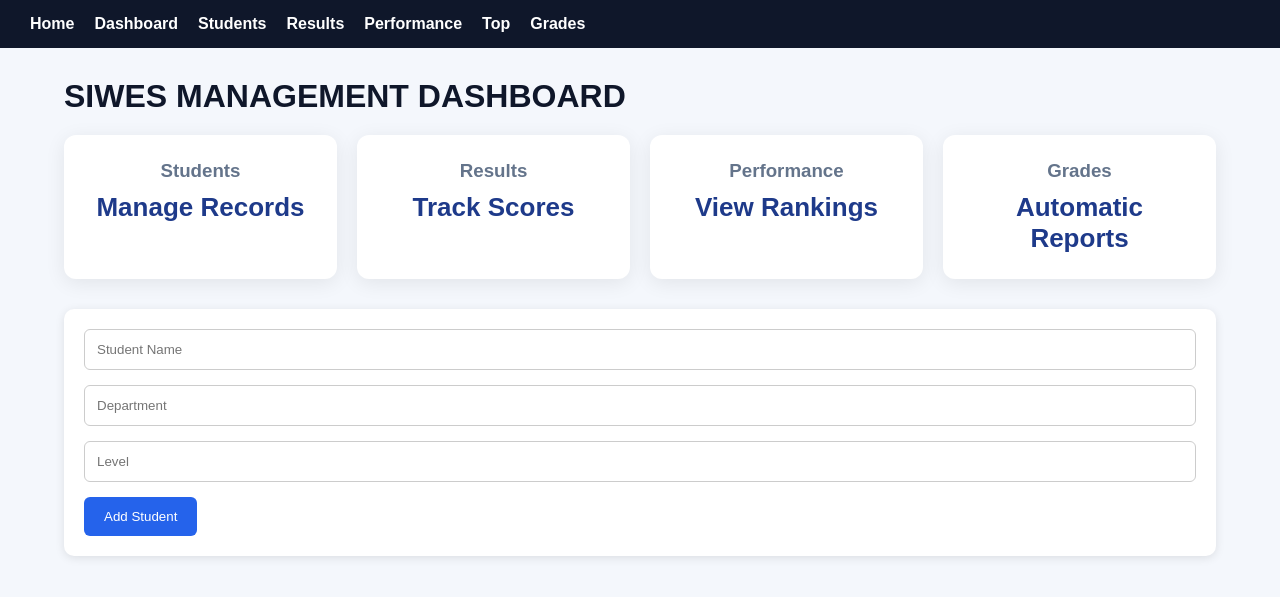
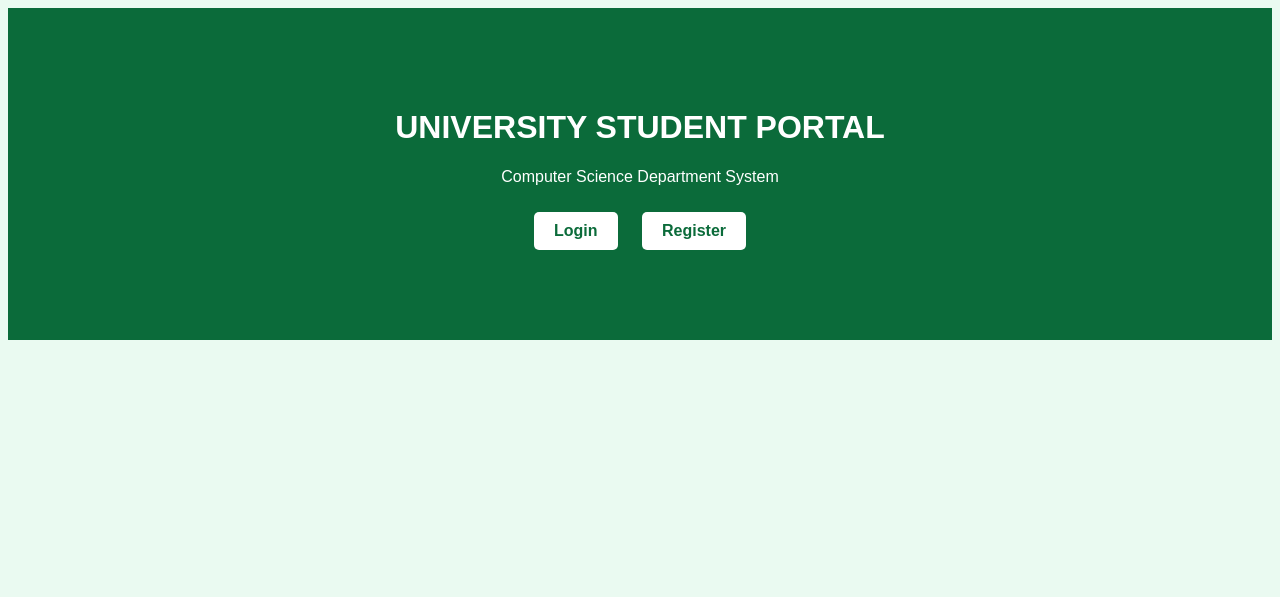
Before and after one commit to Lamxzy/sahab101, a Flask app: page / in a window 1280 px wide. Shown: the top 597 px of the page. Run offline with Flask 3, Linux system fonts and the light colour scheme; some libraries are stand-ins or nearby versions.

Commit message:
Updated SIWES project with new features

```diff
--- a/app.py
+++ b/app.py
@@ -1,275 +1,119 @@
 import os
 import psycopg2
-from flask import Flask, render_template, request, redirect, url_for
+from flask import Flask, render_template, request, redirect, url_for, session
+from werkzeug.security import generate_password_hash, check_password_hash
 
 app = Flask(__name__)
+app.secret_key = "siwes_portal_key"
 
-# ================= DATABASE ================= #
-def connect():
+def db():
     return psycopg2.connect(os.environ["DATABASE_URL"], sslmode="require")
 
-# ================= HOME ================= #
+# HOME
 @app.route("/")
 def home():
-    return render_template("index.html")
+    if "user" in session:
+        return render_template("dashboard.html", user=session["user"])
+    return render_template("home.html")
 
+# REGISTER
+@app.route("/register", methods=["GET","POST"])
+def register():
+    if request.method == "POST":
+        name = request.form["name"]
+        email = request.form["email"]
+        password = generate_password_hash(request.form["password"])
 
-# ================= STUDENTS ================= #
+        conn = db()
+        cur = conn.cursor()
+        cur.execute("INSERT INTO users(name,email,password) VALUES(%s,%s,%s)",
+                    (name,email,password))
+        conn.commit()
+        conn.close()
+        return redirect(url_for("login"))
+
+    return render_template("register.html")
+
+# LOGIN
+@app.route("/login", methods=["GET","POST"])
+def login():
+    if request.method == "POST":
+        email = request.form["email"]
+        password = request.form["password"]
+
+        conn = db()
+        cur = conn.cursor()
+        cur.execute("SELECT * FROM users WHERE email=%s", (email,))
+        user = cur.fetchone()
+        conn.close()
+
+        if user and check_password_hash(user[3], password):
+            session["user"] = user[1]
+            session["id"] = user[0]
+            return redirect(url_for("home"))
+
+    return render_template("login.html")
+
+# LOGOUT
+@app.route("/logout")
+def logout():
+    session.clear()
+    return redirect(url_for("home"))
+
+# STUDENTS
 @app.route("/students")
 def students():
-    conn = connect()
+    if "user" not in session:
+        return redirect(url_for("login"))
+
+    conn = db()
     cur = conn.cursor()
-    cur.execute("SELECT * FROM students ORDER BY student_id")
+    cur.execute("SELECT * FROM students ORDER BY id")
     data = cur.fetchall()
-    cur.close()
     conn.close()
     return render_template("students.html", students=data)
 
-
 @app.route("/add_student", methods=["POST"])
 def add_student():
-    name = request.form["name"]
-    department = request.form["department"]
-    level = request.form["level"]
-
-    conn = connect()
+    conn = db()
     cur = conn.cursor()
-
-    cur.execute(
-        "INSERT INTO students (name, department, level) VALUES (%s, %s, %s)",
-        (name, department, level)
-    )
-
+    cur.execute("INSERT INTO students(name,department,level) VALUES(%s,%s,%s)",
+                (request.form["name"], request.form["department"], request.form["level"]))
     conn.commit()
-    cur.close()
     conn.close()
-
     return redirect(url_for("students"))
 
-@app.route("/search")
-def search():
-    q = request.args.get("q")
-
-    conn = connect()
-    cur = conn.cursor()
-
-    cur.execute("""
-        SELECT * FROM students
-        WHERE name ILIKE %s
-    """, ('%' + q + '%',))
-
-    results = cur.fetchall()
-    conn.close()
-
-    return render_template("students.html", students=results)
-
-@app.route("/delete_student/<int:student_id>")
-def delete_student(student_id):
-    conn = connect()
-    cur = conn.cursor()
-
-    # FIX: remove child records first
-    cur.execute("DELETE FROM courses WHERE student_id = %s", (student_id,))
-    cur.execute("DELETE FROM students WHERE student_id = %s", (student_id,))
-
-    conn.commit()
-    cur.close()
-    conn.close()
-
-    return redirect(url_for("students"))
-
-
-@app.route("/update_student/<int:student_id>", methods=["GET", "POST"])
-def update_student(student_id):
-    conn = connect()
-    cur = conn.cursor()
-
-    if request.method == "POST":
-        name = request.form["name"]
-        department = request.form["department"]
-        level = request.form["level"]
-
-        cur.execute("""
-            UPDATE students
-            SET name=%s, department=%s, level=%s
-            WHERE student_id=%s
-        """, (name, department, level, student_id))
-
-        conn.commit()
-        cur.close()
-        conn.close()
-
-        return redirect(url_for("students"))
-
-    cur.execute("SELECT * FROM students WHERE student_id=%s", (student_id,))
-    student = cur.fetchone()
-
-    cur.close()
-    conn.close()
-
-    return render_template("update_student.html", student=student)
-
-
-# ================= COURSES ================= #
-@app.route("/add_course", methods=["POST"])
-def add_course():
-    student_id = request.form["student_id"]
-    course_name = request.form["course_name"]
-    score = request.form["score"]
-
-    conn = connect()
-    cur = conn.cursor()
-
-    cur.execute(
-        "INSERT INTO courses (student_id, course_name, score) VALUES (%s, %s, %s)",
-        (student_id, course_name, score)
-    )
-
-    conn.commit()
-    cur.close()
-    conn.close()
-
-    return redirect(url_for("results"))
-
-
+# RESULTS
 @app.route("/results")
 def results():
-    conn = connect()
+    conn = db()
     cur = conn.cursor()
+    cur.execute("""
+        SELECT s.name, c.course, c.score
+        FROM students s
+        JOIN courses c ON s.id = c.student_id
+    """)
+    data = cur.fetchall()
+    conn.close()
+    return render_template("results.html", data=data)
 
-    cur.execute("""
-        SELECT s.name, c.course_name, c.score
-        FROM students s
-        JOIN courses c ON s.student_id = c.student_id
-        ORDER BY s.name
-    """)
-
-    data = cur.fetchall()
-
-    cur.close()
-    conn.close()
-
-    return render_template("results.html", results=data)
-
-
-# ================= PERFORMANCE ================= #
+# PERFORMANCE
 @app.route("/performance")
 def performance():
-    conn = connect()
+    conn = db()
     cur = conn.cursor()
+    cur.execute("""
+        SELECT s.name,
+               SUM(c.score),
+               AVG(c.score)
+        FROM students s
+        JOIN courses c ON s.id = c.student_id
+        GROUP BY s.id
+        ORDER BY SUM(c.score) DESC
+    """)
+    data = cur.fetchall()
+    conn.close()
+    return render_template("performance.html", data=data)
 
-    cur.execute("""
-        SELECT
-            s.name,
-            SUM(c.score) AS total,
-            AVG(c.score) AS avg,
-            RANK() OVER (ORDER BY SUM(c.score) DESC) AS rank
-        FROM students s
-        JOIN courses c ON s.student_id = c.student_id
-        GROUP BY s.student_id
-        ORDER BY rank
-    """)
-
-    data = cur.fetchall()
-
-    cur.close()
-    conn.close()
-
-    return render_template("performance.html", rows=data)
-
-
-@app.route("/dashboard")
-def dashboard():
-    conn = connect()
-    cur = conn.cursor()
-
-    cur.execute("SELECT COUNT(*) FROM students")
-    total_students = cur.fetchone()[0]
-
-    cur.execute("SELECT COUNT(*) FROM courses")
-    total_courses = cur.fetchone()[0]
-
-    cur.execute("SELECT AVG(score) FROM courses")
-    avg_score = cur.fetchone()[0] or 0
-
-    cur.execute("""
-        SELECT s.name, SUM(c.score) as total
-        FROM students s
-        JOIN courses c ON s.student_id = c.student_id
-        GROUP BY s.name
-        ORDER BY total DESC
-        LIMIT 1
-    """)
-    top = cur.fetchone()
-
-    conn.close()
-
-    return render_template(
-        "dashboard.html",
-        total_students=total_students,
-        total_courses=total_courses,
-        avg_score=round(avg_score, 2),
-        top_student=top
-    )
-
-
-# ================= TOP STUDENTS ================= #
-@app.route("/top")
-def top():
-    conn = connect()
-    cur = conn.cursor()
-
-    cur.execute("""
-        SELECT s.name, SUM(c.score) AS total
-        FROM students s
-        JOIN courses c ON s.student_id = c.student_id
-        GROUP BY s.student_id
-        ORDER BY total DESC
-        LIMIT 3
-    """)
-
-    data = cur.fetchall()
-
-    cur.close()
-    conn.close()
-
-    return render_template("top_students.html", rows=data)
-
-
-# ================= GRADES ================= #
-@app.route("/grades")
-def grades():
-    conn = connect()
-    cur = conn.cursor()
-
-    cur.execute("""
-        WITH avg_table AS (
-            SELECT s.name, AVG(c.score) AS avg_score
-            FROM students s
-            JOIN courses c ON s.student_id = c.student_id
-            GROUP BY s.student_id
-        )
-        SELECT
-            name,
-            avg_score,
-            CASE
-                WHEN avg_score >= 90 THEN 'A'
-                WHEN avg_score >= 80 THEN 'B'
-                WHEN avg_score >= 70 THEN 'C'
-                ELSE 'F'
-            END AS grade
-        FROM avg_table
-        ORDER BY avg_score DESC
-    """)
-
-    data = cur.fetchall()
-
-    cur.close()
-    conn.close()
-
-    return render_template("grades.html", rows=data)
-
-
-# ================= RUN ================= #
 if __name__ == "__main__":
-    app.run(host="0.0.0.0", port=int(os.environ.get("PORT", 5000)))
+    app.run(debug=True)
--- a/static/style.css
+++ b/static/style.css
@@ -1,187 +1,59 @@
-*{
-    margin:0;
-    padding:0;
-    box-sizing:border-box;
-    font-family:Arial, sans-serif;
+body {
+    font-family: Arial;
+    background: #eafaf1;
 }
 
-body{
-    background:#f4f7fc;
-    color:#333;
+.hero {
+    background: #0b6b3a;
+    color: white;
+    padding: 80px;
+    text-align: center;
 }
 
-/* NAVBAR */
-.nav{
-    background:#0f172a;
-    padding:15px 30px;
-    display:flex;
-    gap:20px;
-    align-items:center;
+a {
+    background: white;
+    color: #0b6b3a;
+    padding: 10px 20px;
+    margin: 10px;
+    display: inline-block;
+    text-decoration: none;
+    font-weight: bold;
+    border-radius: 5px;
 }
 
-.nav a{
-    color:white;
-    text-decoration:none;
-    font-weight:bold;
-    transition:0.3s;
+form {
+    width: 300px;
+    margin: auto;
+    padding: 20px;
+    background: white;
 }
 
-.nav a:hover{
-    color:#38bdf8;
+input {
+    width: 100%;
+    padding: 10px;
+    margin: 5px 0;
 }
 
-/* CONTAINER */
-.container{
-    width:90%;
-    margin:auto;
-    margin-top:30px;
+button {
+    background: #0b6b3a;
+    color: white;
+    padding: 10px;
+    border: none;
+    width: 100%;
 }
 
-/* HEADINGS */
-h1,h2{
-    margin-bottom:20px;
-    color:#0f172a;
+table {
+    width: 80%;
+    margin: auto;
+    border-collapse: collapse;
 }
 
-/* CARDS */
-.card{
-    background:white;
-    padding:20px;
-    border-radius:10px;
-    box-shadow:0 2px 10px rgba(0,0,0,0.1);
-    margin-bottom:20px;
+th, td {
+    border: 1px solid #ccc;
+    padding: 10px;
 }
 
-/* TABLES */
-table{
-    width:100%;
-    border-collapse:collapse;
-    background:white;
-    border-radius:10px;
-    overflow:hidden;
-    box-shadow:0 2px 10px rgba(0,0,0,0.1);
+th {
+    background: #0b6b3a;
+    color: white;
 }
-
-table th{
-    background:#0f172a;
-    color:white;
-    padding:15px;
-    text-align:left;
-}
-
-table td{
-    padding:12px;
-    border-bottom:1px solid #ddd;
-}
-
-table tr:hover{
-    background:#f1f5f9;
-}
-
-/* FORMS */
-form{
-    background:white;
-    padding:20px;
-    border-radius:10px;
-    box-shadow:0 2px 10px rgba(0,0,0,0.1);
-    margin-bottom:30px;
-}
-
-input{
-    width:100%;
-    padding:12px;
-    margin-bottom:15px;
-    border:1px solid #ccc;
-    border-radius:6px;
-}
-
-button{
-    background:#2563eb;
-    color:white;
-    border:none;
-    padding:12px 20px;
-    border-radius:6px;
-    cursor:pointer;
-    transition:0.3s;
-}
-
-button:hover{
-    background:#1d4ed8;
-}
-
-/* ACTION LINKS */
-.action-links a{
-    margin-right:10px;
-    text-decoration:none;
-    font-weight:bold;
-}
-
-.action-links a:first-child{
-    color:red;
-}
-
-.action-links a:last-child{
-    color:green;
-}
-
-/* DASHBOARD */
-.dashboard{
-    display:grid;
-    grid-template-columns:repeat(auto-fit,minmax(220px,1fr));
-    gap:20px;
-    margin-bottom:30px;
-}
-
-.dashboard-card{
-    background:white;
-    padding:25px;
-    border-radius:12px;
-    box-shadow:0 2px 10px rgba(0,0,0,0.1);
-}
-
-.dashboard-card h3{
-    color:#64748b;
-    margin-bottom:10px;
-}
-
-.dashboard-card p{
-    font-size:28px;
-    font-weight:bold;
-    color:#0f172a;
-}
-
-/* MOBILE */
-@media(max-width:768px){
-    .nav{
-        flex-wrap:wrap;
-    }
-
-    table{
-        font-size:14px;
-    }
-}
-
-
-.dashboard-card{
-    background:white;
-    padding:25px;
-    border-radius:12px;
-    box-shadow:0 4px 20px rgba(0,0,0,0.08);
-    text-align:center;
-    transition:0.3s;
-}
-
-.dashboard-card:hover{
-    transform:translateY(-5px);
-}
-
-.dashboard-card p{
-    font-size:26px;
-    font-weight:bold;
-    color:#1e3a8a;
-}
-
-.nav{
-    position:sticky;
-    top:0;
-}
--- /dev/null
+++ b/templates/dashboard.html
@@ -0,0 +1,6 @@
+<h1>Welcome {{user}}</h1>
+
+<a href="/students">Students</a>
+<a href="/results">Results</a>
+<a href="/performance">Performance</a>
+<a href="/logout">Logout</a>
--- /dev/null
+++ b/templates/home.html
@@ -0,0 +1,16 @@
+<!DOCTYPE html>
+<html>
+<head>
+<link rel="stylesheet" href="/static/style.css">
+</head>
+<body>
+
+<div class="hero">
+    <h1>UNIVERSITY STUDENT PORTAL</h1>
+    <p>Computer Science Department System</p>
+    <a href="/login">Login</a>
+    <a href="/register">Register</a>
+</div>
+
+</body>
+</html>
--- /dev/null
+++ b/templates/login.html
@@ -0,0 +1,6 @@
+<form method="POST">
+<h2>Login</h2>
+<input name="email" placeholder="Email">
+<input name="password" type="password" placeholder="Password">
+<button>Login</button>
+</form>
```
Also changed, not shown: templates/git branch -M main.txt (deleted, +0 -11 lines), templates/performance.html (+5 -12 lines), templates/register.html (added, +7 -0 lines), templates/results.html (+4 -17 lines), templates/students.html (+12 -26 lines).
